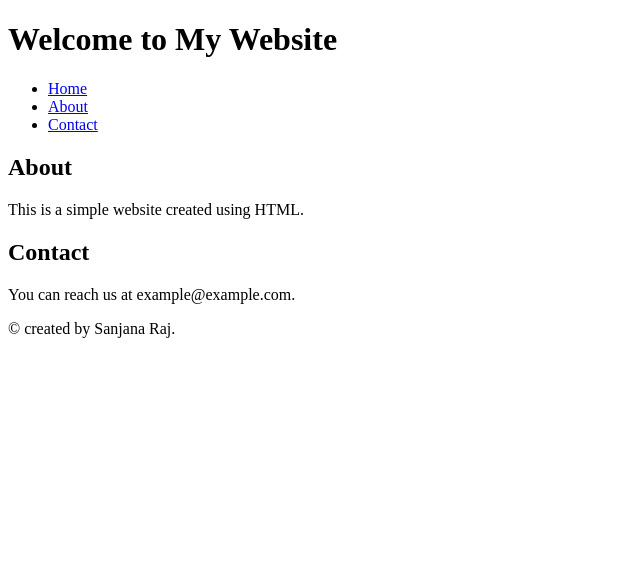
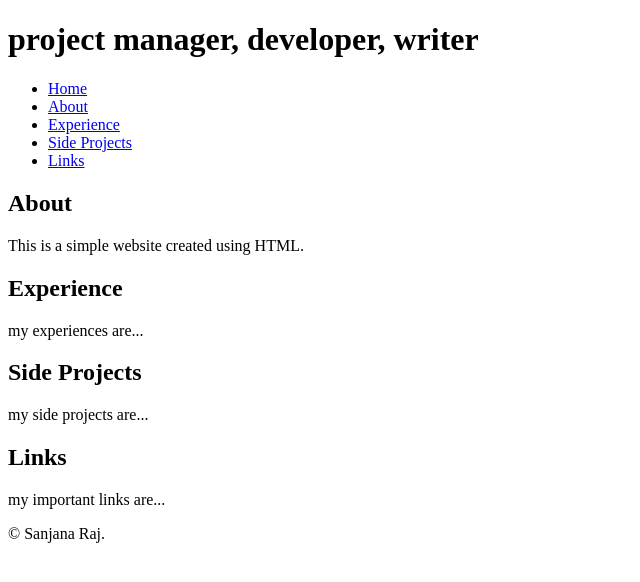
Before and after one commit to SanjanaRaj25/sanjanaraj.dev, a plain HTML site: page index.html in a window 1280 px wide. Shown: the whole page, without its empty margins (0-640 px from the left). Drawn offline with Linux system fonts and the light colour scheme.

Commit message:
index changes

```diff
--- a/index.html
+++ b/index.html
@@ -1,18 +1,20 @@
 <!DOCTYPE html>
 <html>
 <head>
-  <title>sanjanaraj.dev</title>
+  <title>Sanjana Raj</title>
 </head>
 <body>
   <header>
-    <h1>Welcome to My Website</h1>
+    <h1>project manager, developer, writer</h1>
   </header>
 
   <nav>
     <ul>
       <li><a href="#">Home</a></li>
       <li><a href="#">About</a></li>
-      <li><a href="#">Contact</a></li>
+      <li><a href="#">Experience</a></li>
+      <li><a href="#">Side Projects</a></li>
+      <li><a href="#">Links</a></li>
     </ul>
   </nav>
 
@@ -23,13 +25,24 @@
     </section>
 
     <section>
-      <h2>Contact</h2>
-      <p>You can reach us at example@example.com.</p>
+      <h2>Experience</h2>
+      <p>my experiences are...</p>
     </section>
+
+    <section>
+      <h2>Side Projects</h2>
+      <p>my side projects are...</p>
+    </section>
+
+    <section>
+        <h2>Links</h2>
+        <p>my important links are...</p>
+      </section>
+
   </main>
 
   <footer>
-    <p>&copy; created by Sanjana Raj.</p>
+    <p>&copy; Sanjana Raj.</p>
   </footer>
 </body>
 </html>
```
